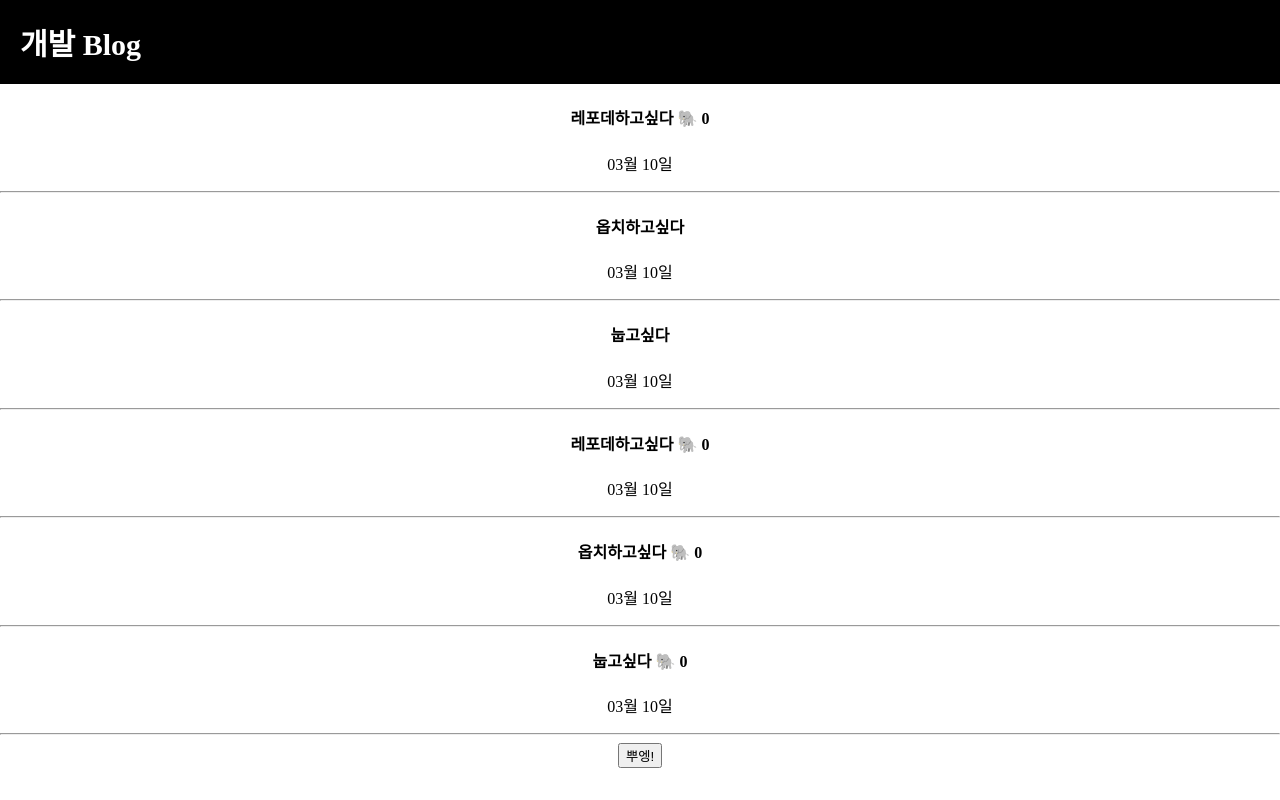
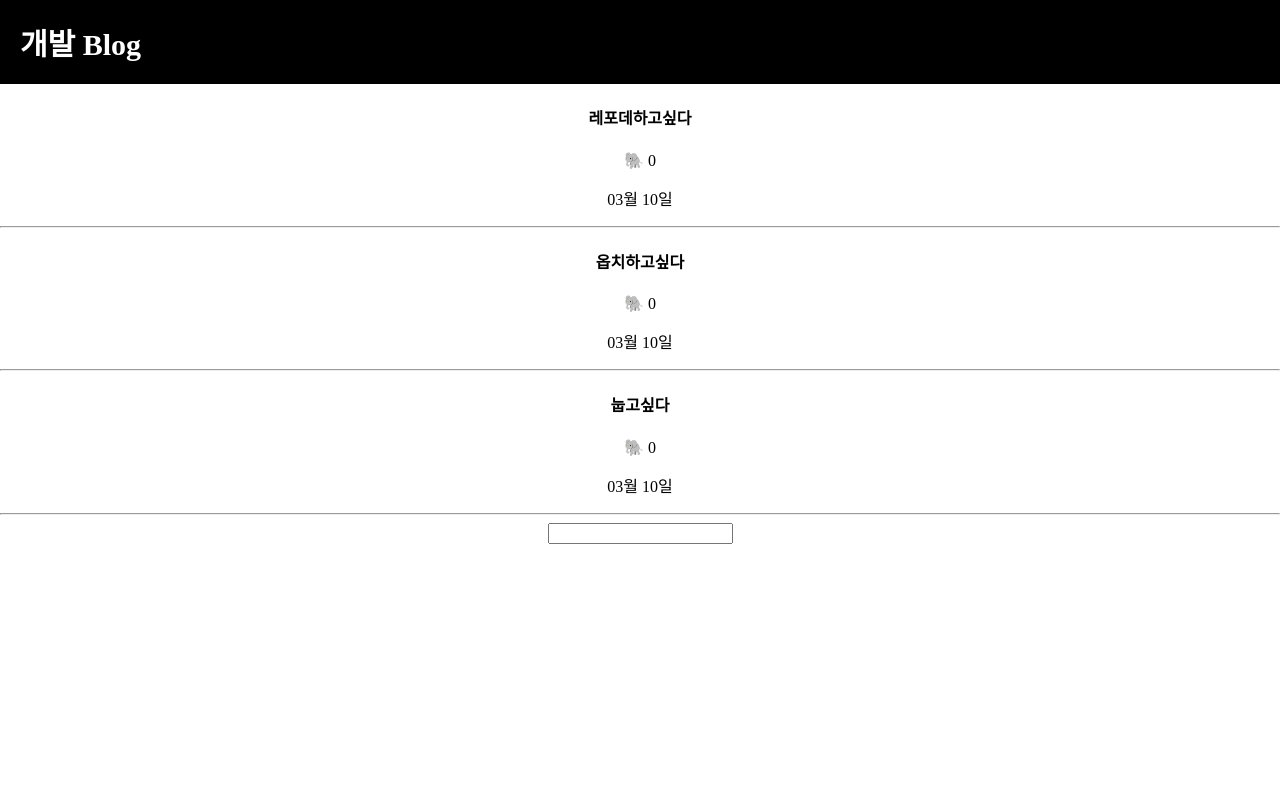
Before and after one commit to Do66i/practice_about_React, a React (Create React App) app in the folder Practice_React/: page / in a window 1280 px wide. Shown: the top 800 px of the page. Built offline with nearby package versions, Linux system fonts and the light colour scheme.

Commit message:
20220313-REACT폐관수련

```diff
--- a/Practice_React/src/App.js
+++ b/Practice_React/src/App.js
@@ -5,14 +5,21 @@ import "./App.css";
 function App() {
 
   let [title, setTitle] = useState(['레포데하고싶다', '옵치하고싶다', '눕고싶다']);
-  let [count, setCount] = useState(0);
   let [modal, setModal] = useState(false); //useState(false) = on/off 스위치역할, 사이트 로드시 모달창 안보임
+  let [count, setCount] = useState([0, 0, 0]);
+  let [pushTitle, setPushTitle] = useState(0);
+  let [inputData, setInPutData] = useState(''); // input 입력값 저장공간
   let 이것도가능 = { fontSize: "30px" };
   // function changeTitle() {
   //   let newArr = [...title];
   //   newArr[1] = '사실은 롤하고싶다';
   //   setTitle(newArr);
   // }
+  function titleCount(num) {
+    const newCount = [...count]
+    newCount[num] += 1;
+    setCount(newCount)
+  }
 
 
 
@@ -22,27 +29,15 @@ function App() {
       <div className="black-nav">
         <div style={이것도가능}>개발 Blog</div>
       </div>
-      <div className="list">
-        <h4> {title[0]} <span onClick={() => { setCount(count + 1) }}>🐘</span> {count} </h4>
-        <p>03월 10일</p>
-        <hr />
-      </div>
-      <div className="list">
-        <h4> {title[1]}</h4>
-        <p>03월 10일</p>
-        <hr />
-      </div>
-      <div className="list">
-        <h4> {title[2]} </h4>
-        <p>03월 10일</p>
-        <hr />
-      </div>
+
 
       {
-        title.map((a) => {
+        title.map((a, titleNum) => {
           return (
             <div className="list">
-              <h4> {a} <span onClick={() => { setCount(count + 1) }}>🐘</span> {count} </h4>
+              <h4 onClick={() => { setModal(!modal); setPushTitle(titleNum) }} >
+                {a}{console.log('타이틀?', pushTitle)} </h4>
+              <span className="btn" onClick={() => { titleCount(titleNum) }}>🐘</span> {count[titleNum]}{console.log('성공적일까요 ?', count)}
               <p>03월 10일</p>
               <hr />
             </div>
@@ -50,9 +45,11 @@ function App() {
         })
       }
 
-      <button onClick={() => { setModal(!modal) }}>뿌엥!{console.log(modal)}</button>
-      {modal ? <Modal title={title} /> : null}
-    </div>
+      <input onChange={(e) => { setInPutData(e.target.value) }}></input>
+      {console.log(inputData)}
+
+      {modal ? <Modal title={title} pushTitle={pushTitle} /> : null}
+    </div >
   );
   /*
   return안에 return을 만들고 그 안에 div 평행하게 못만듬 */
@@ -61,7 +58,7 @@ function App() {
 function Modal(props) {
   return (
     <div className="modal">
-      <h2>{props.title[0]}</h2>
+      <h2>{props.title[props.pushTitle]}</h2>
       <p>날짜</p>
       <p>상세내용</p></div>
   )
```
